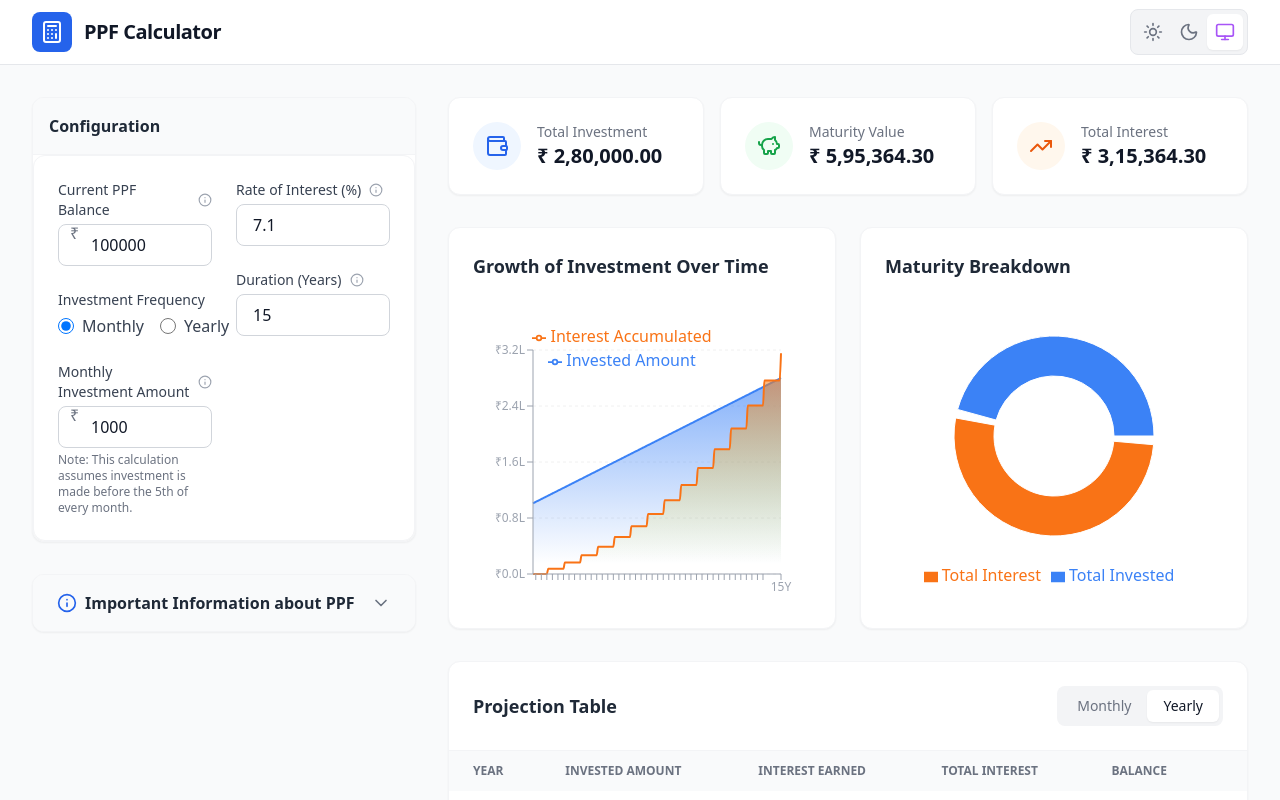
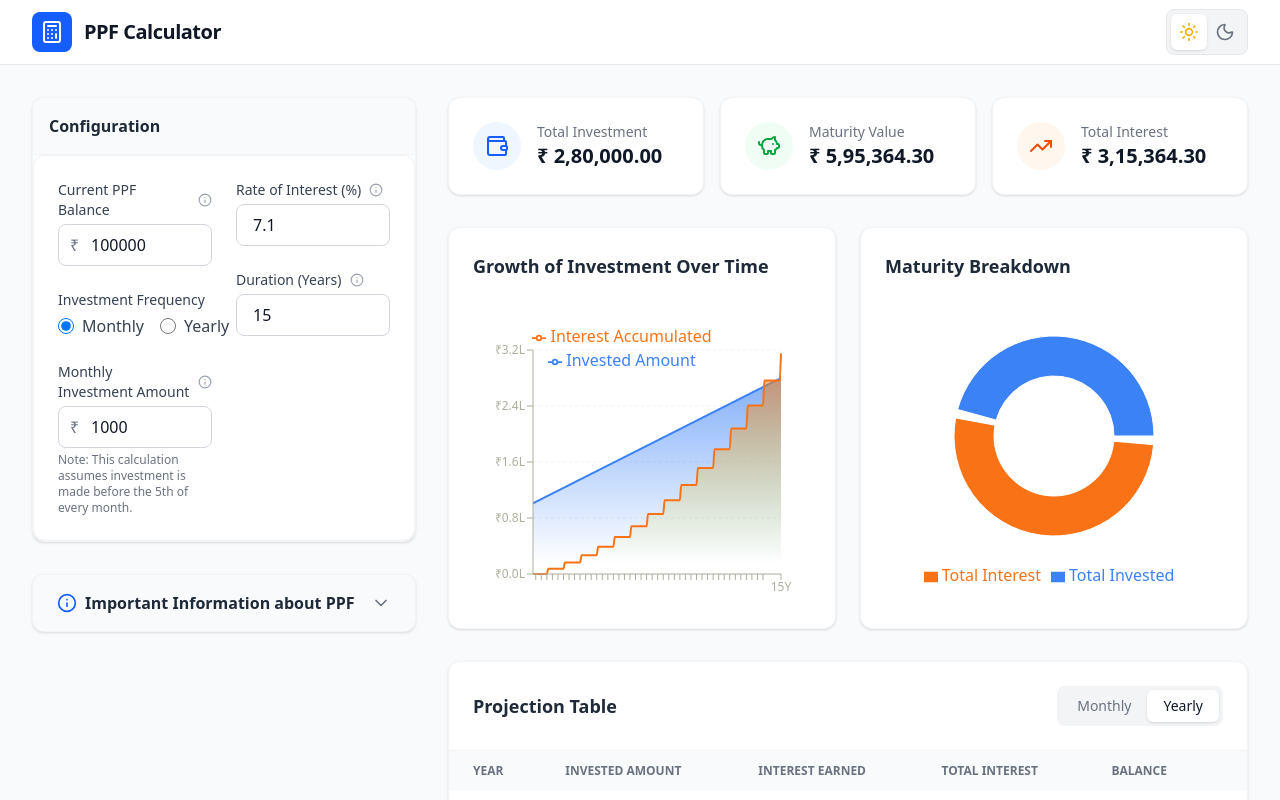
Before and after one commit to AnisHerdev/ppf-projection-calculator-react, a React (Vite) app: page / in a window 1280 px wide. Shown: the top 800 px of the page. Built offline with nearby package versions, Linux system fonts and the light colour scheme.

Commit message:
fixed issues with the system mode by deleteing it

```diff
--- a/index.html
+++ b/index.html
@@ -5,7 +5,6 @@
     <link rel="icon" type="image/svg+xml" href="/vite.svg" />
     <meta name="viewport" content="width=device-width, initial-scale=1.0" />
     <title>PPF Projection Calculator</title>
-    <script src="https://cdn.tailwindcss.com"></script>
   </head>
   <body>
     <div id="root"></div>
--- a/postcss.config.js
+++ b/postcss.config.js
@@ -1,6 +1,8 @@
 export default {
     plugins: {
-        '@tailwindcss/postcss': {},
+        '@tailwindcss/postcss': {
+            config: './tailwind.config.js',
+        },
         autoprefixer: {},
     },
 }
--- a/src/App.tsx
+++ b/src/App.tsx
@@ -86,7 +86,6 @@ function AppContent() {
                   maturityValue={result.totalAmount}
                   totalInterest={result.totalInterest}
                 />
-
                 <Charts
                   data={result.projection}
                   totalInvestment={result.cumulativeInvestment}
--- a/src/components/Charts.tsx
+++ b/src/components/Charts.tsx
@@ -1,4 +1,4 @@
-import React, { useEffect, useState } from 'react';
+import React from 'react';
 import {
     AreaChart,
     Area,
@@ -24,28 +24,7 @@ interface ChartsProps {
 
 const Charts: React.FC<ChartsProps> = ({ data, totalInvestment, totalInterest }) => {
     const { theme } = useTheme();
-    const [isDark, setIsDark] = useState(false);
-
-    useEffect(() => {
-        const checkSystemDate = () => {
-            if (theme === 'system') {
-                return window.matchMedia('(prefers-color-scheme: dark)').matches;
-            }
-            return theme === 'dark';
-        };
-
-        setIsDark(checkSystemDate());
-
-        // Listener for system changes if theme is system
-        if (theme === 'system') {
-            const mediaQuery = window.matchMedia('(prefers-color-scheme: dark)');
-            const handleChange = (e: MediaQueryListEvent) => {
-                setIsDark(e.matches);
-            };
-            mediaQuery.addEventListener('change', handleChange);
-            return () => mediaQuery.removeEventListener('change', handleChange);
-        }
-    }, [theme]);
+    const isDark = theme === 'dark';
 
     const pieData = [
         { name: 'Total Invested', value: totalInvestment },
@@ -56,7 +35,7 @@ const Charts: React.FC<ChartsProps> = ({ data, totalInvestment, totalInterest })
 
     // Chart colors based on theme
     const gridColor = isDark ? '#374151' : '#f0f0f0';
-    const axisColor = isDark ? '#9ca3af' : '#9ca3af';
+    const axisColor = isDark ? '#9ca3af' : '#acaf9cff';
     const tooltipContentStyle = {
         borderRadius: '8px',
         border: isDark ? '1px solid #374151' : 'none',
--- a/src/components/ThemeToggle.tsx
+++ b/src/components/ThemeToggle.tsx
@@ -1,4 +1,4 @@
-import { Moon, Sun, Monitor } from 'lucide-react';
+import { Moon, Sun } from 'lucide-react';
 import { useTheme } from '../context/ThemeContext';
 
 export function ThemeToggle() {
@@ -9,8 +9,8 @@ export function ThemeToggle() {
             <button
                 onClick={() => setTheme('light')}
                 className={`p-2 rounded-md transition-colors ${theme === 'light'
-                        ? 'bg-white dark:bg-gray-600 shadow-sm text-yellow-500'
-                        : 'text-gray-500 hover:text-gray-900 dark:text-gray-400 dark:hover:text-gray-100'
+                    ? 'bg-white dark:bg-gray-600 shadow-sm text-yellow-500'
+                    : 'text-gray-500 hover:text-gray-900 dark:text-gray-400 dark:hover:text-gray-100'
                     }`}
                 title="Light Mode"
             >
@@ -19,23 +19,13 @@ export function ThemeToggle() {
             <button
                 onClick={() => setTheme('dark')}
                 className={`p-2 rounded-md transition-colors ${theme === 'dark'
-                        ? 'bg-white dark:bg-gray-600 shadow-sm text-blue-500'
-                        : 'text-gray-500 hover:text-gray-900 dark:text-gray-400 dark:hover:text-gray-100'
+                    ? 'bg-white dark:bg-gray-600 shadow-sm text-blue-500'
+                    : 'text-gray-500 hover:text-gray-900 dark:text-gray-400 dark:hover:text-gray-100'
                     }`}
                 title="Dark Mode"
             >
                 <Moon size={20} />
             </button>
-            <button
-                onClick={() => setTheme('system')}
-                className={`p-2 rounded-md transition-colors ${theme === 'system'
-                        ? 'bg-white dark:bg-gray-600 shadow-sm text-purple-500'
-                        : 'text-gray-500 hover:text-gray-900 dark:text-gray-400 dark:hover:text-gray-100'
-                    }`}
-                title="System Theme"
-            >
-                <Monitor size={20} />
-            </button>
         </div>
     );
 }
--- a/src/context/ThemeContext.tsx
+++ b/src/context/ThemeContext.tsx
@@ -1,6 +1,6 @@
 import React, { createContext, useContext, useEffect, useState } from 'react';
 
-type Theme = 'light' | 'dark' | 'system';
+type Theme = 'light' | 'dark';
 
 interface ThemeProviderProps {
     children: React.ReactNode;
@@ -14,7 +14,7 @@ interface ThemeProviderState {
 }
 
 const initialState: ThemeProviderState = {
-    theme: 'system',
+    theme: 'light',
     setTheme: () => null,
 };
 
@@ -22,7 +22,7 @@ const ThemeContext = createContext<ThemeProviderState>(initialState);
 
 export function ThemeProvider({
     children,
-    defaultTheme = 'system',
+    defaultTheme = 'light',
     storageKey = 'vite-ui-theme',
 }: ThemeProviderProps) {
     const [theme, setTheme] = useState<Theme>(
@@ -31,19 +31,7 @@ export function ThemeProvider({
 
     useEffect(() => {
         const root = window.document.documentElement;
-
         root.classList.remove('light', 'dark');
-
-        if (theme === 'system') {
-            const systemTheme = window.matchMedia('(prefers-color-scheme: dark)')
-                .matches
-                ? 'dark'
-                : 'light';
-
-            root.classList.add(systemTheme);
-            return;
-        }
-
         root.classList.add(theme);
     }, [theme]);
 
--- a/src/index.css
+++ b/src/index.css
@@ -1,13 +1,13 @@
 @import url('https://fonts.googleapis.com/css2?family=Inter:wght@300;400;500;600;700&display=swap');
 
 @import "tailwindcss";
+@variant dark (&:where(.dark, .dark *));
 
 :root {
   font-family: 'Inter', system-ui, Avenir, Helvetica, Arial, sans-serif;
   line-height: 1.5;
   font-weight: 400;
 
-  color-scheme: light;
   font-synthesis: none;
   text-rendering: optimizeLegibility;
   -webkit-font-smoothing: antialiased;
```
Also changed, not shown: firebase.json (added), 1 other file (tests, documents, lock files or other folders).
